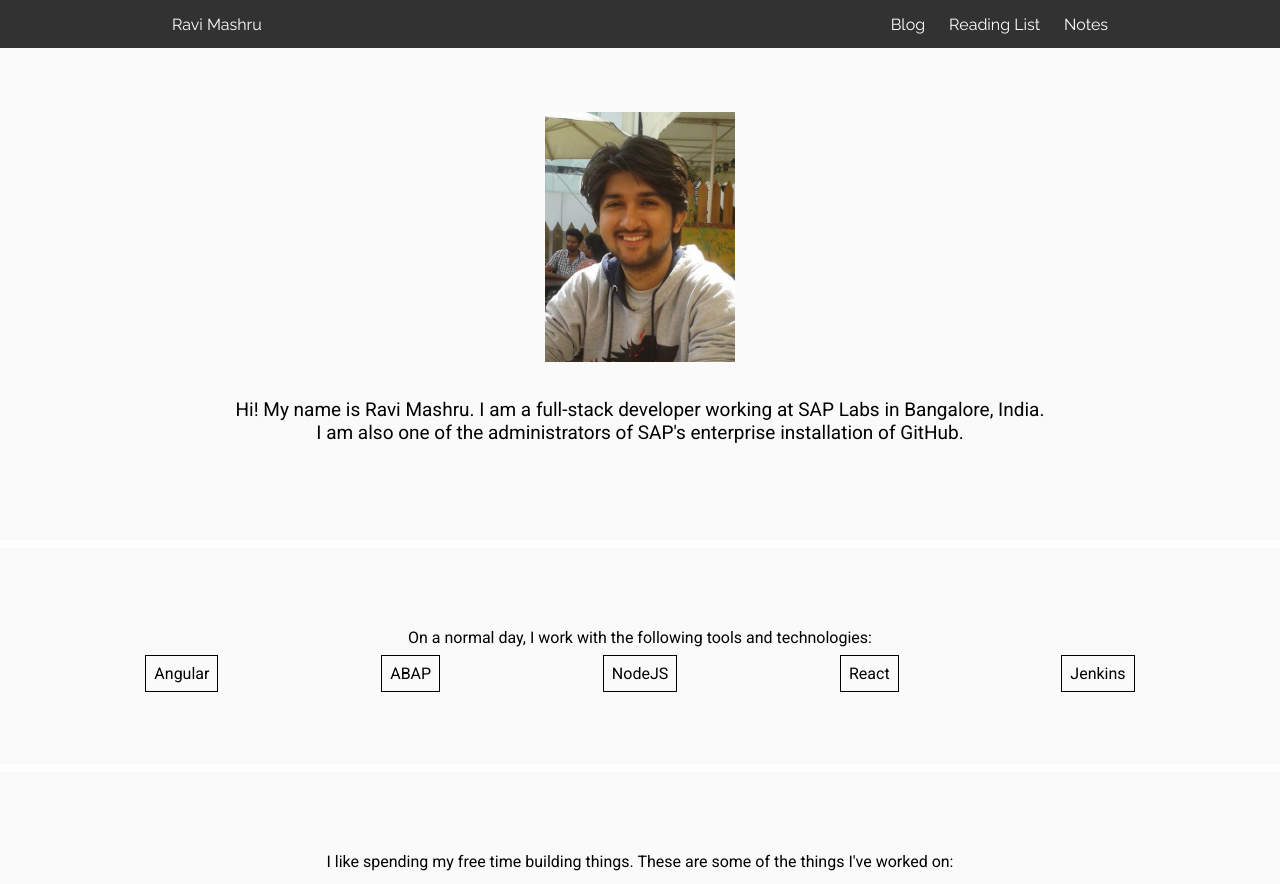
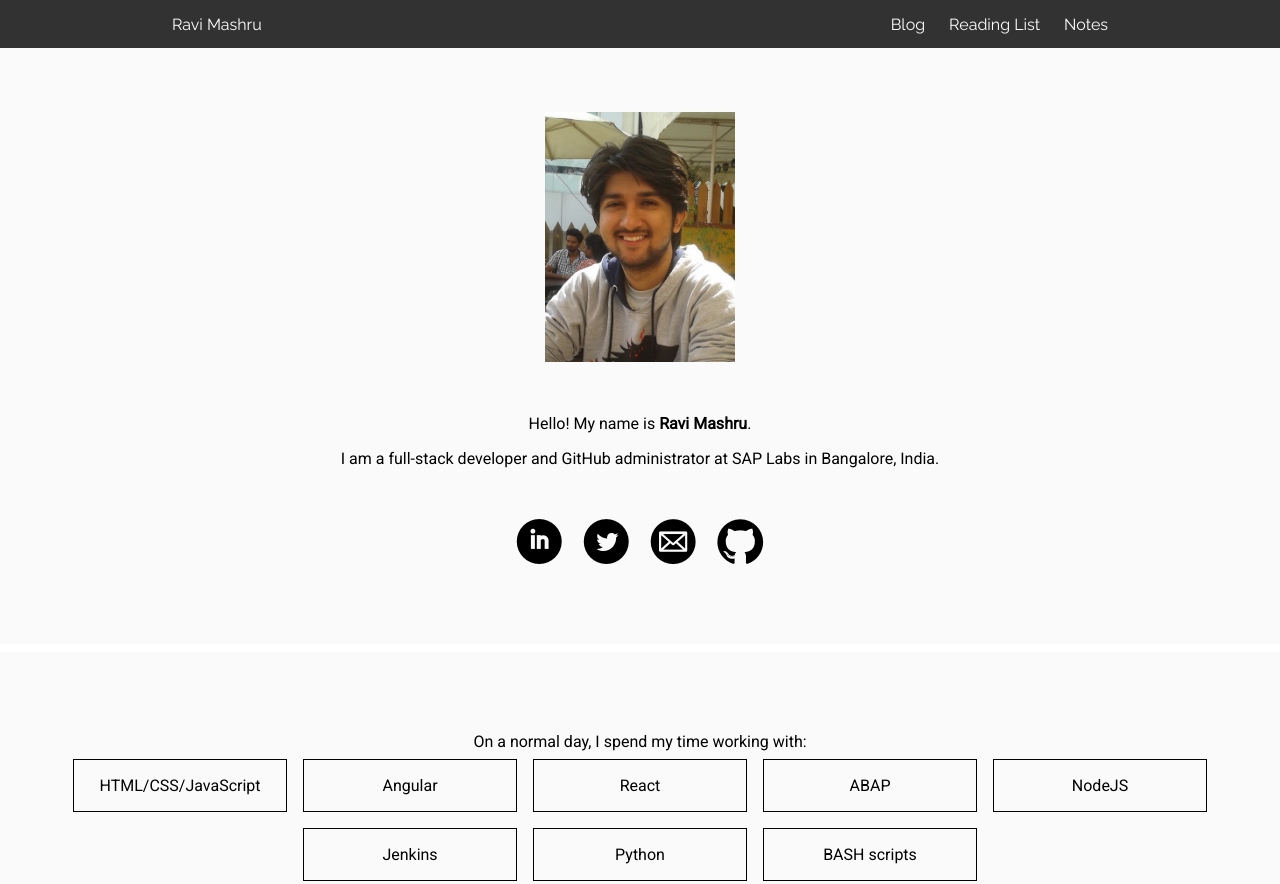
Before and after one commit to ravimashru/homepage, a Gatsby site: page / in a window 1280 px wide. Shown: the top 884 px of the page. Built offline with nearby package versions, Linux system fonts and the light colour scheme; Gatsby itself is replaced by a stand-in of ours.

Commit message:
Add social media icons

```diff
--- a/src/components/layout.css
+++ b/src/components/layout.css
@@ -1,24 +1,35 @@
 @import url('https://fonts.googleapis.com/css?family=Raleway|Roboto&display=swap');
+
+@font-face {
+  font-family: 'Socialico';
+  src: url('../../static/fonts/Socialico-Regular.woff');
+}
+
+@font-face {
+  font-family: 'SocialicoPlus';
+  src: url('../../static/fonts/SocialicoPlus-Plus.woff');
+}
 
 body {
   margin: 0;
   -webkit-font-smoothing: antialiased;
   -moz-osx-font-smoothing: grayscale;
-  font-family: "Roboto", Helvetica, Arial, sans-serif;
+  font-family: 'Roboto', Helvetica, Arial, sans-serif;
+  -webkit-font-smoothing: antialiased;
 }
 
 .header-link {
   color: white;
   text-decoration: none;
-  font-family: "Raleway";
-
+  font-family: 'Raleway';
   margin: 0 12px;
 }
 
 .tech-item {
   border: 1px solid black;
-  padding: 8px;
+  padding: 16px;
   margin: 8px;
+  width: 180px;
 }
 
 .homepage-section {
@@ -33,6 +44,29 @@
   max-width: 960;
   min-width: 300;
   text-align: center;
+}
+
+.social-icon-container {
+  font-size: 64px;
+  display: flex;
+  justify-content: center;;
+}
+
+.social-icon {
+  margin: 0 8px;
+}
+
+.social-icon > a {
+  text-decoration: none;
+  color: black;
+}
+
+.si {
+  font-family: 'Socialico'
+}
+
+.sip {
+  font-family: 'SocialicoPlus'
 }
 
 /* html {
--- a/src/pages/index.js
+++ b/src/pages/index.js
@@ -22,14 +22,25 @@
         <>
           <img src={me} alt="" height="250px" />
         </>
-        <div style={{ padding: '32px 24px', fontSize: '19px' }}>
+        <div style={{ padding: '32px 24px' }}>
           <div>
-            Hi! My name is Ravi Mashru. I am a full-stack developer working at
-            SAP Labs in Bangalore, India.
+            <p>Hello! My name is <strong>Ravi Mashru</strong>.</p>
+            <p>I am a full-stack developer and GitHub administrator at SAP Labs
+            in Bangalore, India.</p>
           </div>
-          <div>
-            I am also one of the administrators of SAP's enterprise installation
-            of GitHub.
+        </div>
+        <div className="social-icon-container">
+          <div className="social-icon si">
+            <a href="https://www.linkedin.com/in/ravi-mashru-4a7ba956/" target="_blank">i</a>
+          </div>
+          <div className="social-icon si">
+            <a href="https://twitter.com/mashruravi" target="_blank">l</a>
+          </div>
+          <div className="social-icon sip">
+            <a href="mailto:mashru.ravi@gmail.com">m</a>
+          </div>
+          <div className="social-icon sip">
+            <a href="https://github.com/mashruravi" target="_blank">z</a>
           </div>
         </div>
       </div>
@@ -38,14 +49,17 @@
     <div className="homepage-section">
       <div className="homepage-section-wrapper">
         <div style={{ marginTop: '16px' }}>
-          On a normal day, I work with the following tools and technologies:
+          On a normal day, I spend my time working with:
         </div>
-        <div style={{ display: 'flex', justifyContent: 'space-around' }}>
+        <div style={{ display: 'flex', justifyContent: 'center', flexWrap: 'wrap' }}>
+          <div className="tech-item">HTML/CSS/JavaScript</div>
           <div className="tech-item">Angular</div>
+          <div className="tech-item">React</div>
           <div className="tech-item">ABAP</div>
           <div className="tech-item">NodeJS</div>
-          <div className="tech-item">React</div>
           <div className="tech-item">Jenkins</div>
+          <div className="tech-item">Python</div>
+          <div className="tech-item">BASH scripts</div>
         </div>
       </div>
     </div>
```
Also changed, not shown: static/fonts/Socialico-Regular.ttf (added), static/fonts/Socialico-Regular.woff (added), static/fonts/Socialico-Regular.woff2 (added), static/fonts/SocialicoPlus-Plus.ttf (added), static/fonts/SocialicoPlus-Plus.woff (added), static/fonts/SocialicoPlus-Plus.woff2 (added).
